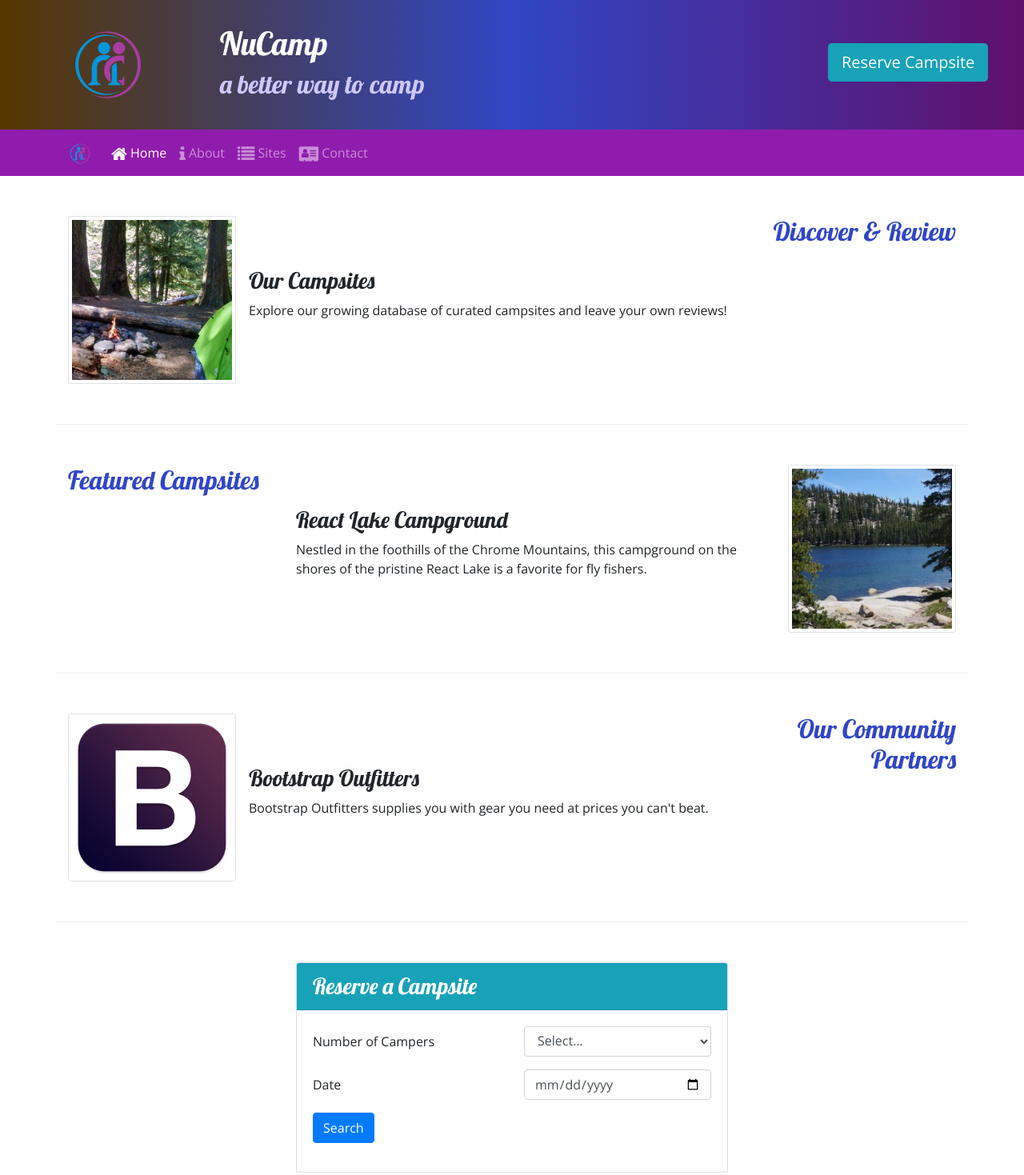
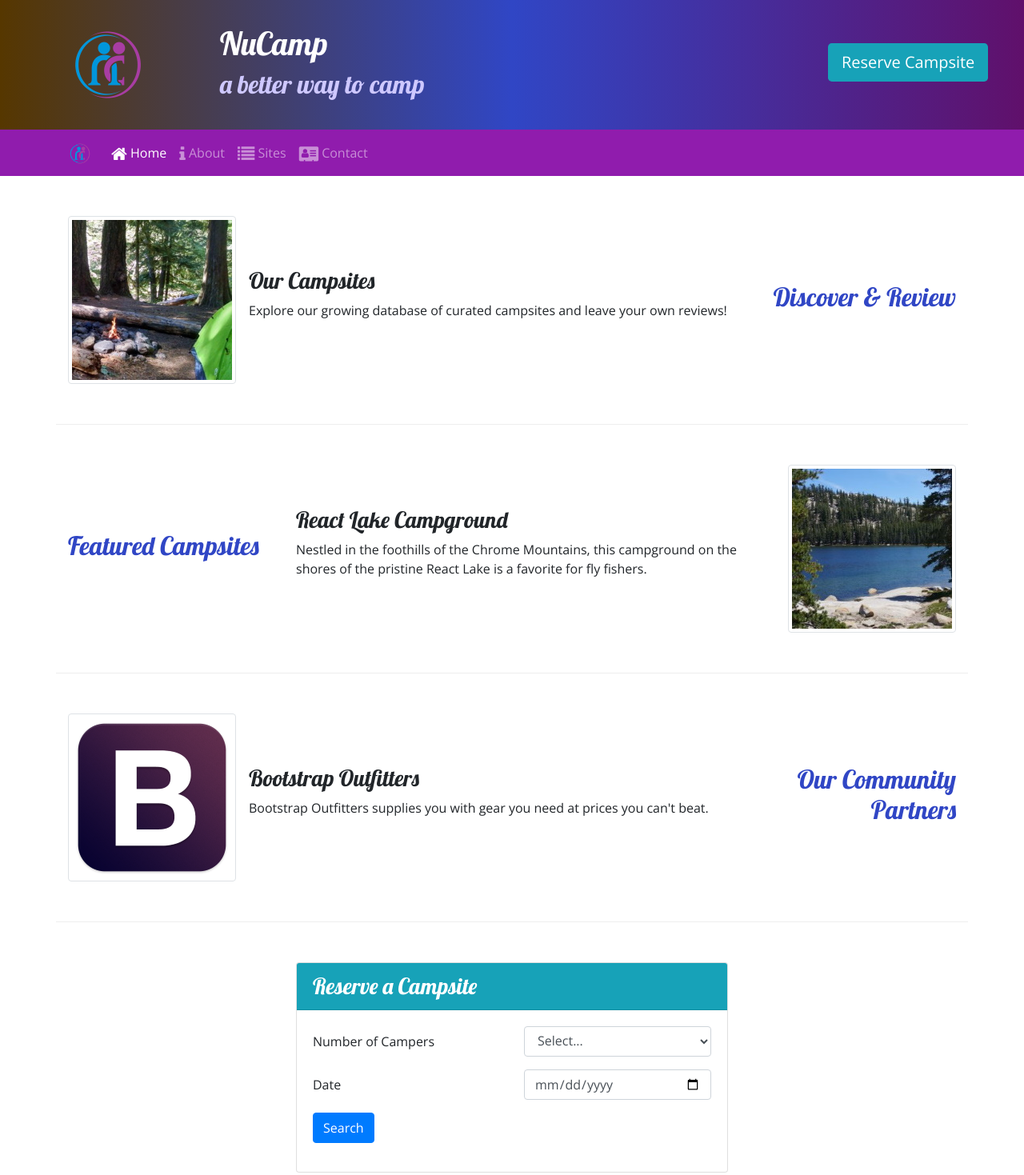
Before and after one commit to SamTal1983/NucampSite, a website: page index.html in a window 1280 px wide. Shown: the top 1469 px of the page at 80% size. Drawn offline with nearby package versions, Linux system fonts and the light colour scheme.

Commit message:
After Week 2 Assignment

```diff
--- a/index.html
+++ b/index.html
@@ -55,7 +55,7 @@
     </nav>
 
     <div class="container">
-        <div class="row row-content align-item-center">
+        <div class="row row-content align-items-center">
             <div class="col-sm-4 order-sm-last col-md-3">
                 <h2 class="text-sm-right">Discover & Review</h2>
             </div>
@@ -72,7 +72,7 @@
             </div>
         </div>
 
-        <div class="row row-content align-item-center">
+        <div class="row row-content align-items-center">
             <div class="col-sm-4 col-md-3">
                 <h2>Featured Campsites</h2>
             </div>
@@ -89,7 +89,7 @@
             </div>
         </div>
 
-        <div class="row row-content align-item-center">
+        <div class="row row-content align-items-center">
             <div class="col-sm-4 order-sm-last col-md-3">
                 <h2 class="text-sm-right">Our Community Partners</h2>
             </div>
@@ -106,7 +106,7 @@
             </div>
         </div>
 
-        <div class="row row-content align-item-center">
+        <div class="row row-content align-items-center">
             <div class="col col-sm-6 mx-auto">
                 <div class="card">
                     <h3 class="card-header bg-info text-white">Reserve a Campsite</h3>
```
